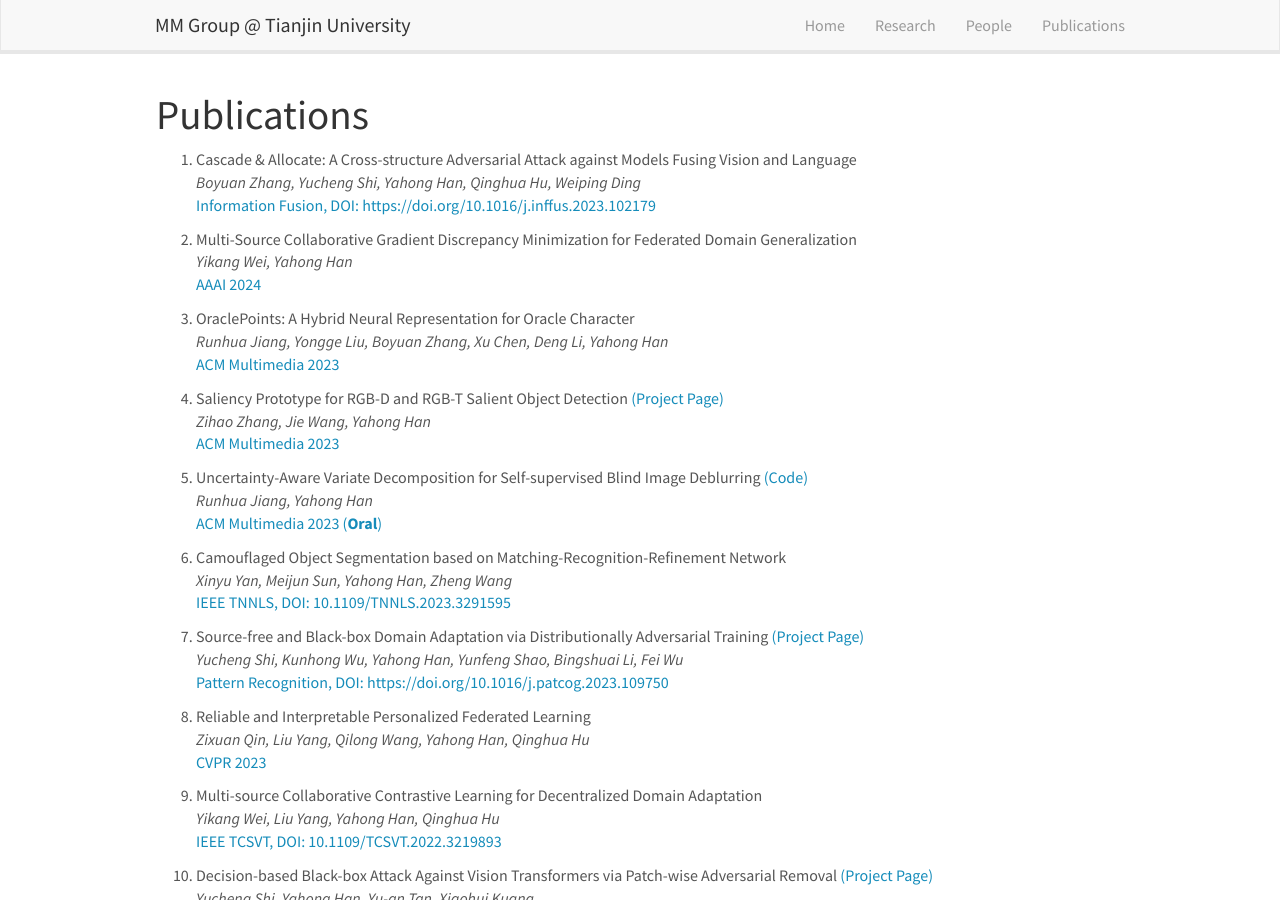
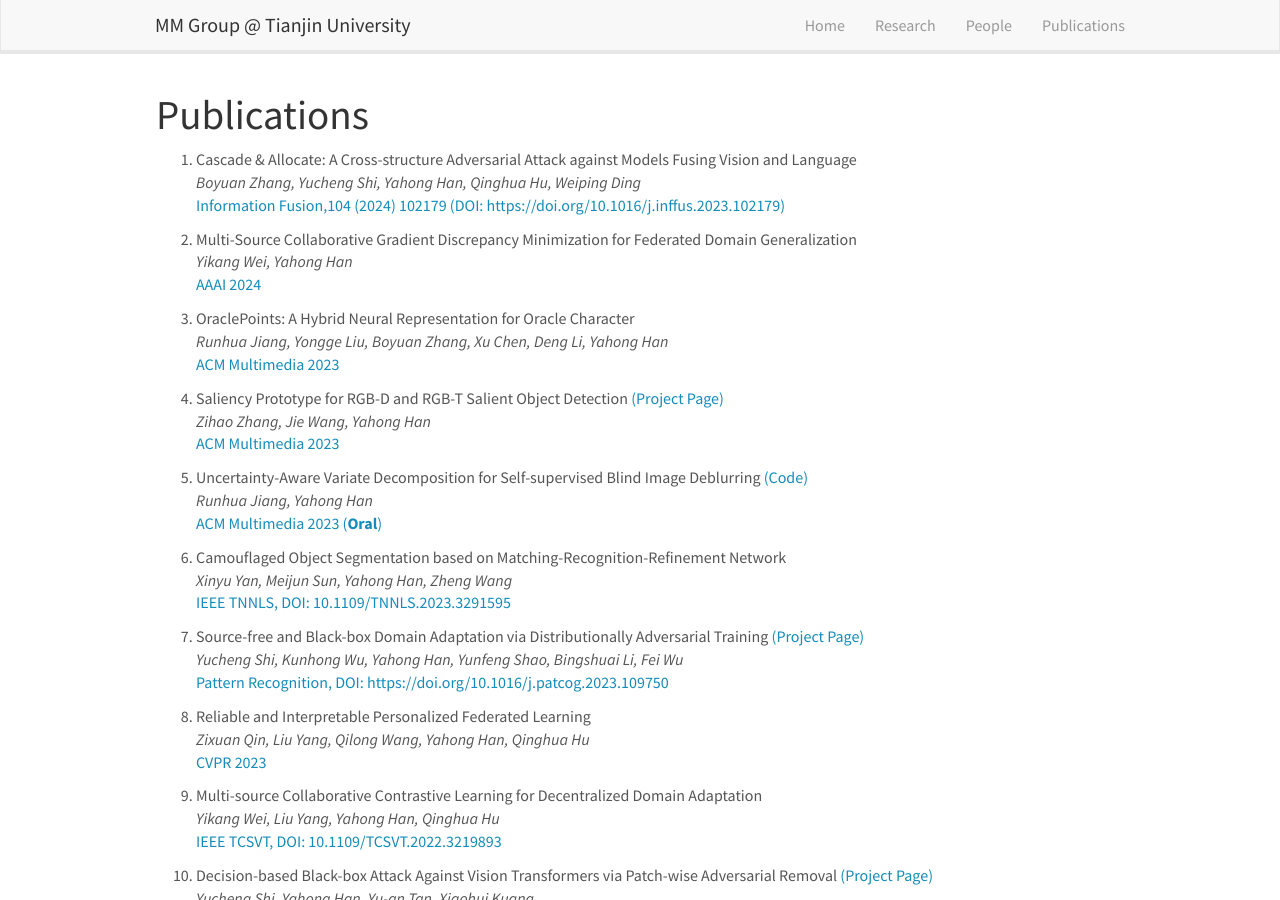
Before and after one commit to tjumm/tjumm.github.io, a Jekyll site: the page built from _pages/publications.md, in a window 1280 px wide and 900 px high. Built offline with Jekyll 4.4.1, drawn with Linux system fonts in a browser that asks for light colours; comment, search, counter and statistics services are not loaded.

Commit message:
add information fusion paper

```diff
--- a/_data/publist.yml
+++ b/_data/publist.yml
@@ -4,7 +4,7 @@
   authors: Boyuan Zhang, Yucheng Shi, Yahong Han, Qinghua Hu, Weiping Ding
   link:
     url:
-    display: "Information Fusion, DOI: https://doi.org/10.1016/j.inffus.2023.102179"
+    display: "Information Fusion,104 (2024) 102179 (DOI: https://doi.org/10.1016/j.inffus.2023.102179)"
   highlight: 0
 
 - title: "1. Multi-Source Collaborative Gradient Discrepancy Minimization for Federated Domain Generalization"
```
